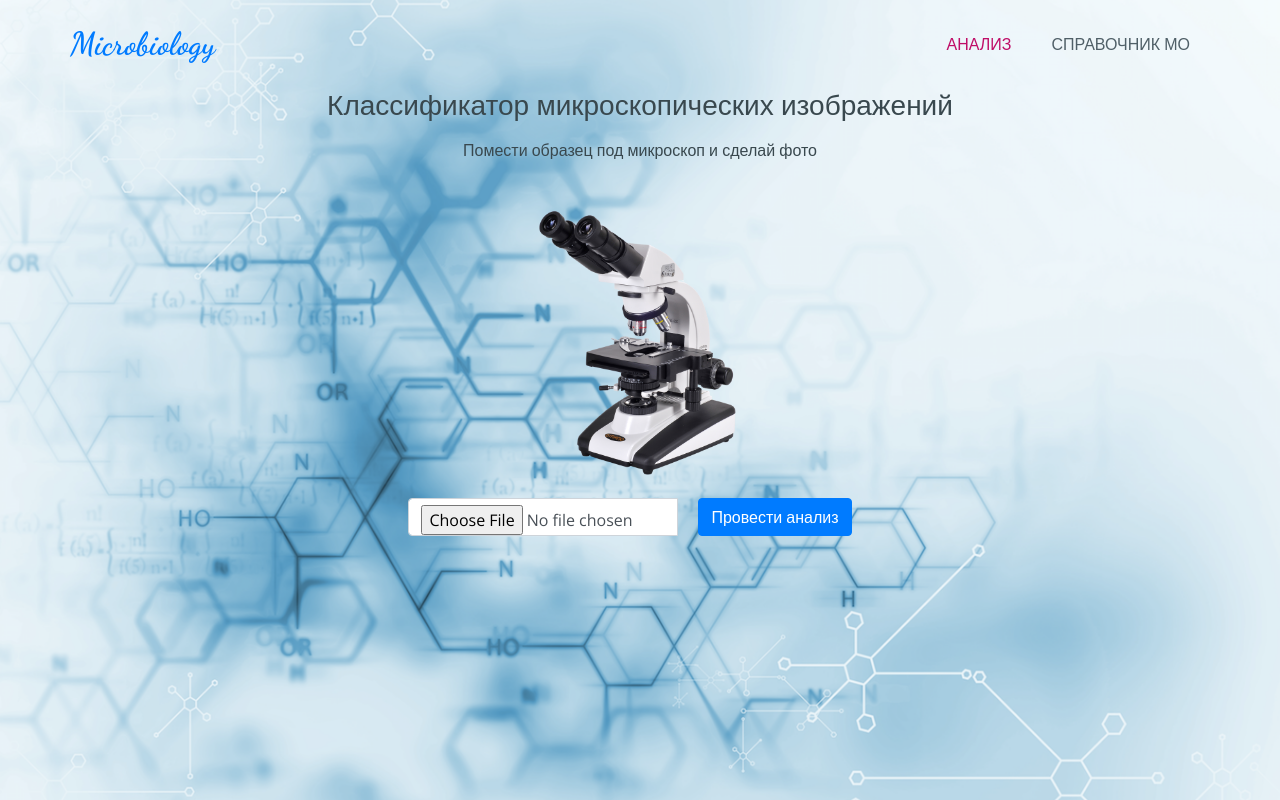
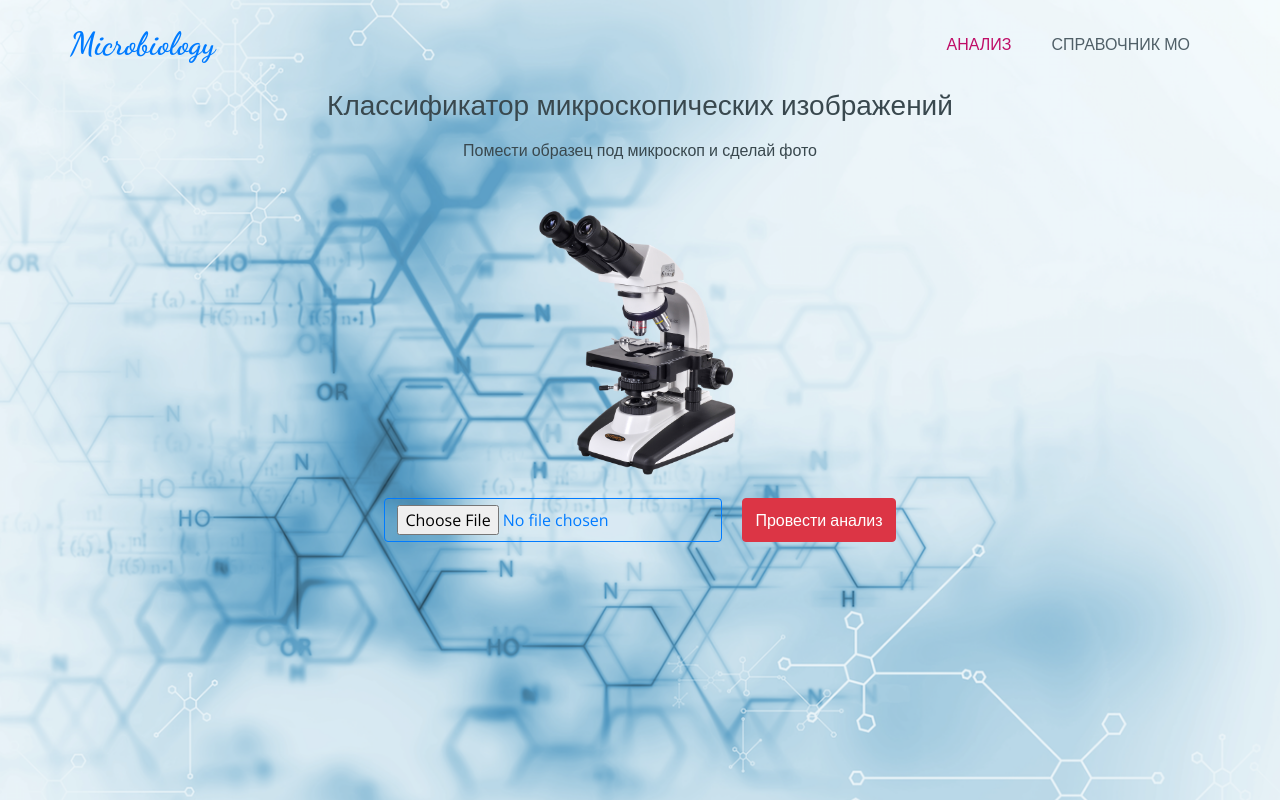
Before and after one commit to ed-pisarchuk/MLD_interface, a Flask app: page / in a window 1280 px wide. Run offline with Flask 2, Linux system fonts and the light colour scheme; some libraries are stand-ins or nearby versions.

Commit message:
приведение кнопок с единому стилю

```diff
--- a/templates/index.html
+++ b/templates/index.html
@@ -15,8 +15,8 @@
         <form action="/process" method="POST" enctype="multipart/form-data">
             <div class="container">
                 <div class="input-group mb-3 justify-content-center">
-                    <input type="file" name="image" class="form-control col-md-3" id="inputGroupFile">
-                    <button type="submit" class="btn float-right btn-primary">Провести анализ</button>
+                    <input type="file" name="image" class="btn btn-outline-primary" style="margin-right: 20px">
+                    <button type="submit" class="btn float-right btn-danger">Провести анализ</button>
                 </div>
 
             </div>
```
Also changed, not shown: templates/answer.html (+6 -4 lines).
